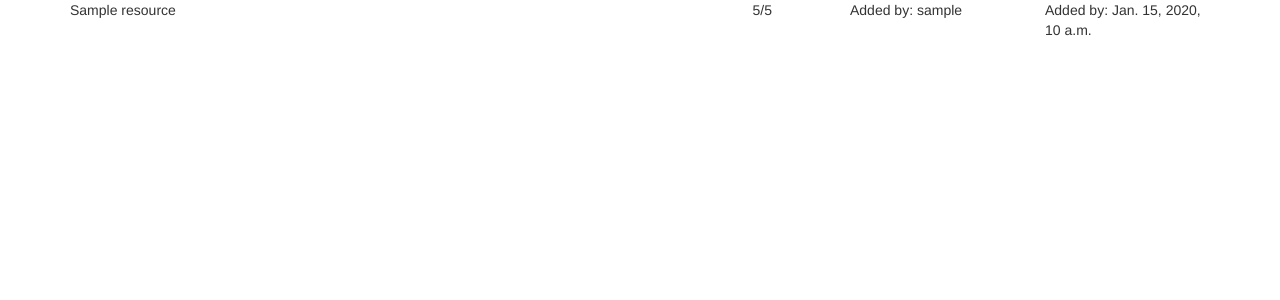
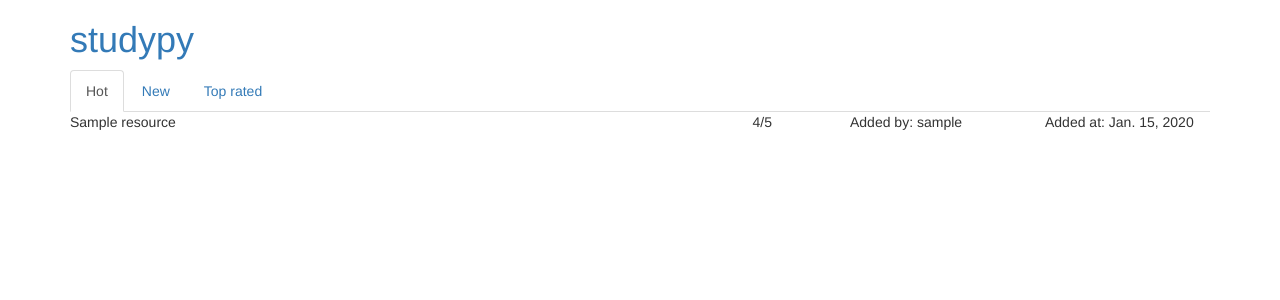
Before and after one commit to beczkowb/studypy, a Django app: page / in a window 1280 px wide. Shown: the top 300 px of the page. Run offline with Django 3.2, Linux system fonts and the light colour scheme; tables that the repository leaves empty hold one stand-in row (values such as "Sample post"); some libraries are stand-ins or nearby versions.

Commit message:
changes in templates, model

```diff
--- a/studypy/resources/models.py
+++ b/studypy/resources/models.py
@@ -4,6 +4,7 @@ from django.conf import settings
 from utils.models import Timestampable
 
 MARK_CHOICES = (
+    (0, 0),
     (1, 1),
     (2, 2),
     (3, 3),
@@ -18,6 +19,8 @@ class Resource(Timestampable, models.Model):
     description = models.CharField('description', max_length=2000)
     added_by = models.ForeignKey(settings.AUTH_USER_MODEL)
     tags = models.ManyToManyField('ResourceTag', verbose_name='tags')
+    rating = models.DecimalField('rating', max_digits=5, decimal_places=4,
+                                 default=0)
 
     def __str__(self):
         return self.name
@@ -37,6 +40,14 @@ class Review(Timestampable, models.Model):
                                                      author=self.author,
                                                      mark=self.mark)
 
+    def save(self, *args, **kwargs):
+        super(Review, self).save(*args, **kwargs)
+        number_of_reviews = Review.objects.count()
+        marks_sum = Review.objects.filter(
+            resource=self.resource).aggregate(models.Sum('mark'))
+        self.resource.rating = marks_sum / number_of_reviews
+        self.resource.save()
+
 
 class ResourceTag(models.Model):
     name = models.CharField('name', max_length=50, unique=True)
--- a/studypy/templates/__base.html
+++ b/studypy/templates/__base.html
@@ -5,8 +5,10 @@
     <meta charset="UTF-8">
     <title>studypy</title>
     <link rel="stylesheet" type="text/css" href="{% static 'css/bootstrap.css' %}">
+    <link rel="stylesheet" type="text/css" href="{% static 'css/bootstrap-theme.css' %}">
 </head>
 <body>
+
     {% block body %}
 
     {% endblock body %}
--- /dev/null
+++ b/studypy/templates/_header.html
@@ -0,0 +1,5 @@
+<div class="row">
+    <div class="col-xs-12">
+        <h1><a href="{% url 'index' %}">studypy</a></h1>
+    </div>
+</div>
--- a/studypy/templates/resources/_resource_list.html
+++ b/studypy/templates/resources/_resource_list.html
@@ -4,9 +4,9 @@
             <div class="col-xs-7">
                 <p>{{ resource.name }}</p>
             </div>
-            <div class="col-xs-1"> 5/5 </div>
+            <div class="col-xs-1"><p>{{ resource.rating|floatformat }}/5</p></div>
             <div class="col-xs-2"> Added by: {{ resource.added_by }} </div>
-            <div class="col-xs-2"> Added by: {{ resource.created_at }} </div>
+            <div class="col-xs-2"> Added at: {{ resource.created_at|date }} </div>
         </div>
     {% endfor %}
 {% endfor %}
--- /dev/null
+++ b/studypy/templates/resources/_resource_list_nav.html
@@ -0,0 +1,9 @@
+<div class="row">
+    <div class="col-xs-12">
+        <ul class="nav nav-tabs">
+            <li role="presentation" class="active"><a href="#">Hot</a></li>
+            <li role="presentation"><a href="#">New</a></li>
+            <li role="presentation"><a href="#">Top rated</a></li>
+        </ul>
+    </div>
+</div>
--- a/studypy/templates/resources/resources.html
+++ b/studypy/templates/resources/resources.html
@@ -2,6 +2,8 @@
 
 {% block body %}
     <div class="container">
+        {% include '_header.html' %}
+        {% include 'resources/_resource_list_nav.html' %}
         {% include 'resources/_resource_list.html' with resources=resources %}
     </div>
 {% endblock body %}
```
Also changed, not shown: studypy/resources/migrations/0010_auto_20151208_2227.py (added).
